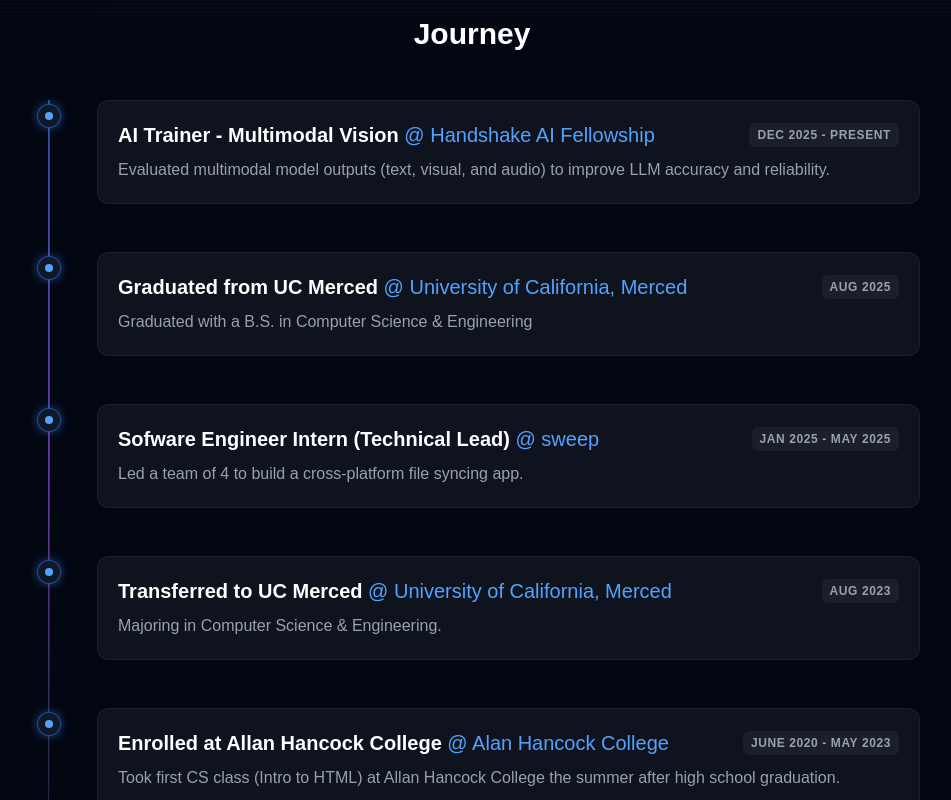
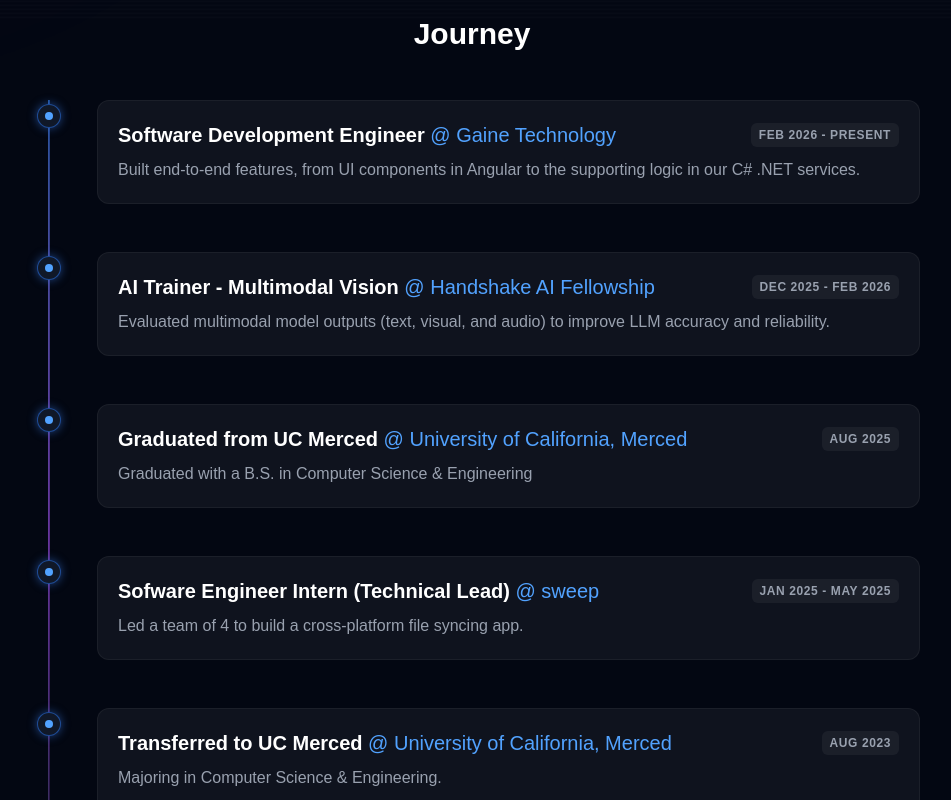
Before and after one commit to rplasc/portfolio, a Next.js app: page /about in a window 1280 px wide. Shown: the part 780-1580 px from the top of the page, without its empty margins (168-1119 px from the left). Built offline with nearby package versions, Linux system fonts and the light colour scheme.

Commit message:
Updated timeline

```diff
--- a/src/data/timeline.tsx
+++ b/src/data/timeline.tsx
@@ -1,5 +1,5 @@
 import { ReactNode } from 'react';
-import { FaRobot, FaCloud, FaUniversity } from 'react-icons/fa';
+import { FaRobot, FaCloud, FaUniversity, FaCode } from 'react-icons/fa';
 import { FaComputer } from 'react-icons/fa6';
 
 export interface TimelineEntry {
@@ -11,10 +11,17 @@
 }
 
 const timeline: TimelineEntry[] = [
+    {
+    title: 'Software Development Engineer',
+    company: 'Gaine Technology',
+    date: 'Feb 2026 - Present',
+    description: 'Built end-to-end features, from UI components in Angular to the supporting logic in our C# .NET services.',
+    icon: <FaCode className='text-blue-400 text-xl' />,
+  },
   {
     title: 'AI Trainer - Multimodal Vision',
     company: 'Handshake AI Fellowship',
-    date: 'Dec 2025 - Present',
+    date: 'Dec 2025 - Feb 2026',
     description: 'Evaluated multimodal model outputs (text, visual, and audio) to improve LLM accuracy and reliability.',
     icon: <FaRobot className='text-blue-400 text-xl' />,
   },
```
